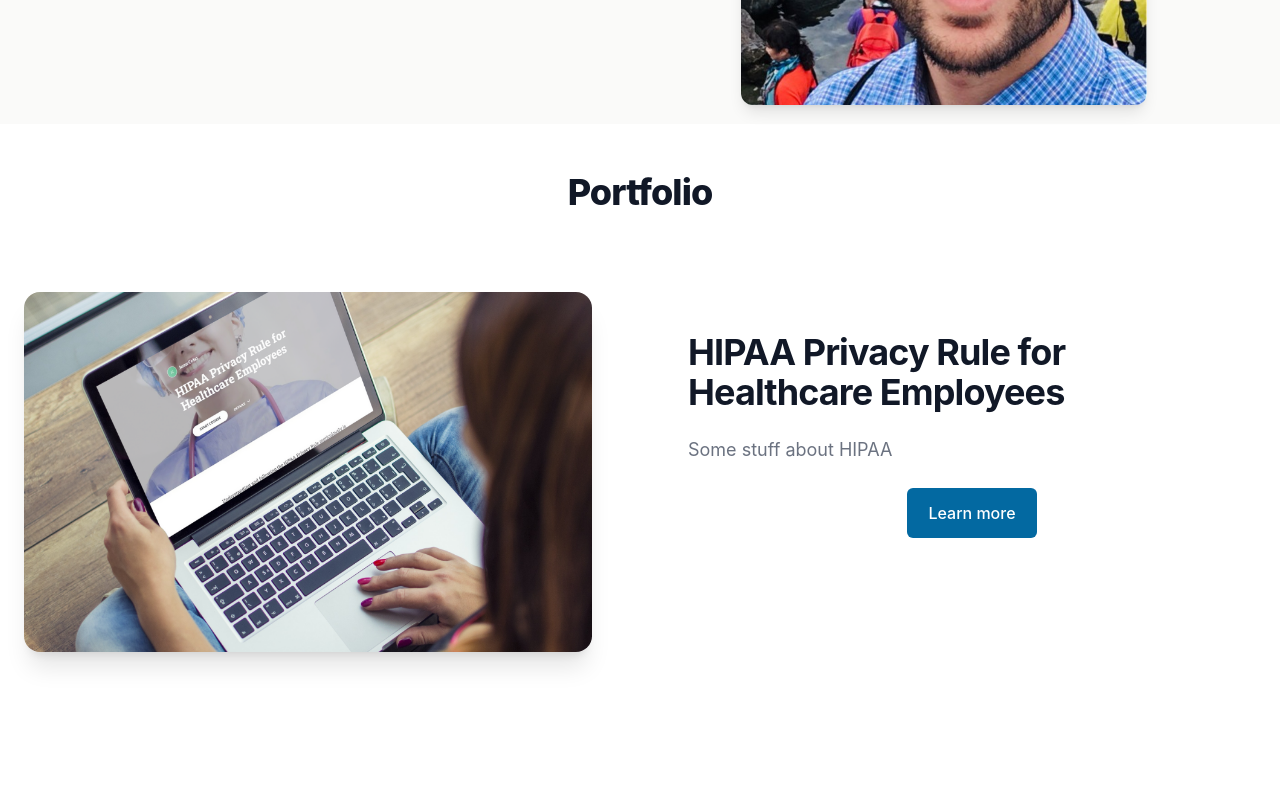
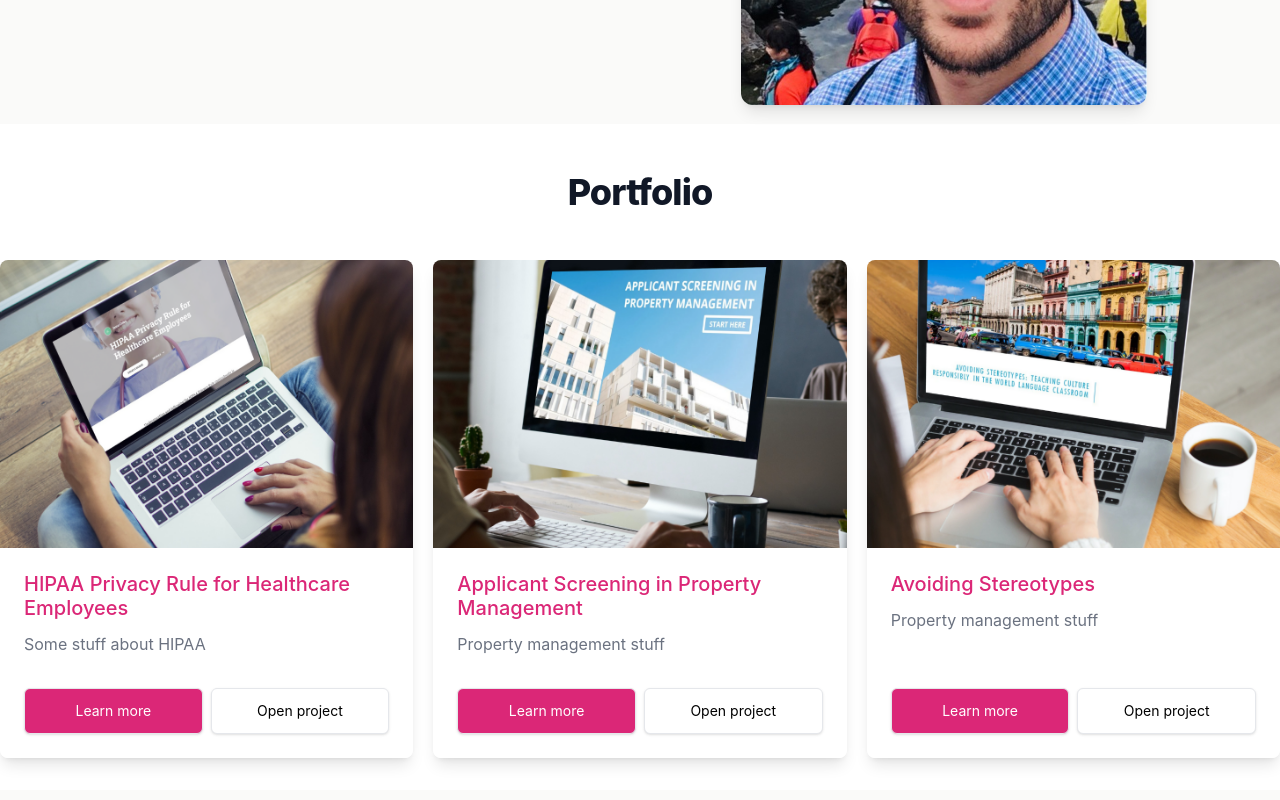
Before and after one commit to CarolinaCobo/jesus-portfolio, a Next.js app: page / in a window 1280 px wide. Shown: the part 380-1180 px from the top of the page. Built offline with nearby package versions, Linux system fonts and the light colour scheme.

Commit message:
new changes

```diff
--- a/components/Footer/Footer.js
+++ b/components/Footer/Footer.js
@@ -26,15 +26,15 @@ const navigation = [
   //     </svg>
   //   ),
   // },
-  {
-    name: "Twitter",
-    href: "https://",
-    icon: (props) => (
-      <svg fill="currentColor" viewBox="0 0 24 24" {...props}>
-        <path d="M8.29 20.251c7.547 0 11.675-6.253 11.675-11.675 0-.178 0-.355-.012-.53A8.348 8.348 0 0022 5.92a8.19 8.19 0 01-2.357.646 4.118 4.118 0 001.804-2.27 8.224 8.224 0 01-2.605.996 4.107 4.107 0 00-6.993 3.743 11.65 11.65 0 01-8.457-4.287 4.106 4.106 0 001.27 5.477A4.072 4.072 0 012.8 9.713v.052a4.105 4.105 0 003.292 4.022 4.095 4.095 0 01-1.853.07 4.108 4.108 0 003.834 2.85A8.233 8.233 0 012 18.407a11.616 11.616 0 006.29 1.84" />
-      </svg>
-    ),
-  },
+  // {
+  //   name: "Twitter",
+  //   href: "https://",
+  //   icon: (props) => (
+  //     <svg fill="currentColor" viewBox="0 0 24 24" {...props}>
+  //       <path d="M8.29 20.251c7.547 0 11.675-6.253 11.675-11.675 0-.178 0-.355-.012-.53A8.348 8.348 0 0022 5.92a8.19 8.19 0 01-2.357.646 4.118 4.118 0 001.804-2.27 8.224 8.224 0 01-2.605.996 4.107 4.107 0 00-6.993 3.743 11.65 11.65 0 01-8.457-4.287 4.106 4.106 0 001.27 5.477A4.072 4.072 0 012.8 9.713v.052a4.105 4.105 0 003.292 4.022 4.095 4.095 0 01-1.853.07 4.108 4.108 0 003.834 2.85A8.233 8.233 0 012 18.407a11.616 11.616 0 006.29 1.84" />
+  //     </svg>
+  //   ),
+  // },
   {
     name: "LinkedIn",
     href: "https://www.",
--- a/components/Nav/NavBar.js
+++ b/components/Nav/NavBar.js
@@ -50,7 +50,7 @@ export default function Navbar() {
                     </a>
                   </Link>
 
-                  <Link href="/about" passHref={true}>
+                  <Link href="projects/about" passHref={true}>
                     <a className="border-transparent text-gray-500 hover:border-sky-600 hover:text-gray-700 inline-flex items-center px-1 pt-1 border-b-2 text-sm font-medium">
                       About
                     </a>
--- a/components/ProjectsCards/Cards.js
+++ b/components/ProjectsCards/Cards.js
@@ -1,10 +1,13 @@
 import projectsData from "./CardsData";
+
+import Link from "next/link";
 
 const cardsData = projectsData;
 
 export default function Card() {
   return (
-    <div className="relative bg-white sm:pt-4">
+    <>
+      {/* <div className="relative bg-white sm:pt-4">
         <h2 className="text-center text-3xl leading-8 font-extrabold tracking-tight text-gray-900 sm:text-4xl md:pt-8">
           Portfolio
         </h2>
@@ -45,6 +48,72 @@ export default function Card() {
             </div>
           </div>
         ))}
+      </div> */}
+
+      <div className="relative bg-white sm:pt-4">
+        <h2 className="text-center text-3xl leading-8 font-extrabold tracking-tight text-gray-900 sm:text-4xl md:pt-8">
+          Portfolio
+        </h2>
+        {/* <div className="absolute inset-0">
+          <div className="bg-white h-1/3 sm:h-2/3" />
+        </div> */}
+        <div className="relative max-w-7xl mx-auto">
+          {/* <div className="text-left">
+            <h2 className="text-3xl tracking-tight font-extrabold text-gray-900 sm:text-4xl">
+              My work
+            </h2>
+            <p className="mt-3 max-w-2xl text-xl text-gray-500 sm:mt-4">
+              Some examples of my work and projects I&apos;ve worked or I&apos;m
+              currently working on, feedback is always appreaciated
+            </p>
+          </div> */}
+          <div className="mt-12 max-w-lg mx-auto grid gap-5 lg:grid-cols-3 lg:max-w-none pb-8">
+            {projectsData.map((cardData) => (
+              <div
+                id="projects-section"
+                key={cardData.name}
+                className="flex flex-col rounded-lg shadow-lg overflow-hidden"
+              >
+                <div className="flex-shrink-0" href={cardData.href}>
+                  <img
+                    className=" h-72 w-full object-cover"
+                    src={cardData.imageUrl}
+                    alt=""
+                  />
                 </div>
+                <div className="flex-1 bg-white p-6 flex flex-col justify-between">
+                  <div className="flex-1">
+                    <a href={cardData.href}>
+                      <p className="text-xl leading-6 font-medium space-y-1 text-pink-600">
+                        {cardData.name}
+                      </p>
+                    </a>
+                    <a href={cardData.href} className="block mt-2">
+                      <p className="text-xl font-semibold text-gray-900"></p>
+                      <p className="mt-3 text-base text-gray-500">
+                        {cardData.description}
+                      </p>
+                    </a>
+                  </div>
+                  <div className="mt-5 sm:mt-8 sm:flex">
+                    <Link href={cardData.href}>
+                      <a className="rounded-md shadow w-full flex items-center justify-center px-8 py-3 border bg-pink-600  font-small text-white bg-bright hover:bg-light md:text-sm md:px-10">
+                        Learn more
+                      </a>
+                    </Link>
+
+                    <Link href="#testimonials-section">
+                      <a className="rounded-md shadow ml-2 w-full flex items-center justify-center px-8 py-3 border bg-white font-small text-dark bg-bright hover:bg-light md:text-sm md:px-10">
+                        Open project
+                      </a>
+                    </Link>
+                  </div>
+                </div>
+              </div>
+            ))}
+          </div>
+        </div>
+      </div>
+    </>
   );
 }
--- a/components/ProjectsCards/CardsData.js
+++ b/components/ProjectsCards/CardsData.js
@@ -10,6 +10,12 @@ const projectsData = [
     description: "Property management stuff",
     href: "/projects/property-management",
     imageUrl: "/property-management.png",
+  },
+  {
+    name: "Avoiding Stereotypes",
+    description: "Property management stuff",
+    href: "/projects/avoiding-stereotypes",
+    imageUrl: "/avoiding-stereotypes.png",
   },
 ];
 
```
Also changed, not shown: public/avoiding-stereotypes.png (added). Lines whose indentation alone changed are shown as unchanged.
